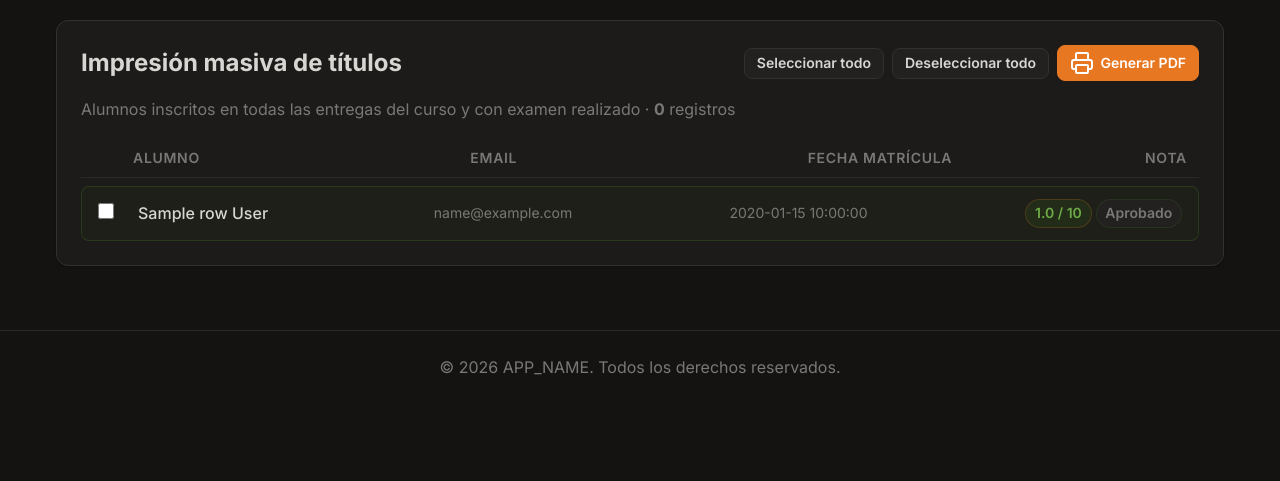
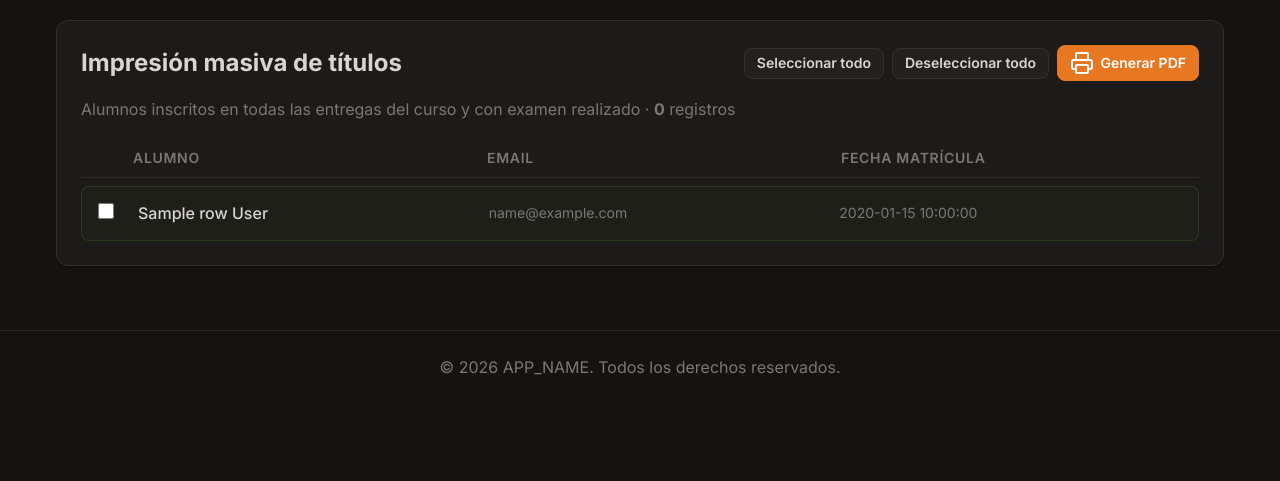
Before and after one commit to jordifnz/rsgrup, a PHP site: template templates/admin/titles_bulk.php in a window 1280 px wide. Shown: the part 103-584 px from the top of the page. Run offline with PHP 8.4, Linux system fonts and the light colour scheme; the template is opened without the code that fills it: most values are stand-ins (such as "Sample title", 1, 10 or a date in 2020); data that the repository does not hold is empty; some libraries are stand-ins or nearby versions; some web fonts are replaced.

Commit message:
fix: quitar columna Nota de títulos-masivos

```diff
--- a/templates/admin/titles_bulk.php
+++ b/templates/admin/titles_bulk.php
@@ -57,17 +57,16 @@ $pages    = $total > 0 ? (int)ceil($total / $perPage) : 1;
         <div class="delivery-list">
 
           <!-- Cabecera de tabla -->
-          <div style="display:grid;grid-template-columns:2rem 1fr 1fr 1fr auto;gap:var(--space-2);padding:var(--space-2) var(--space-3);font-size:var(--text-xs);font-weight:600;text-transform:uppercase;letter-spacing:.05em;color:var(--color-text-muted);border-bottom:1px solid var(--color-divider)">
+          <div style="display:grid;grid-template-columns:2rem 1fr 1fr 1fr;gap:var(--space-2);padding:var(--space-2) var(--space-3);font-size:var(--text-xs);font-weight:600;text-transform:uppercase;letter-spacing:.05em;color:var(--color-text-muted);border-bottom:1px solid var(--color-divider)">
             <span></span>
             <span>Alumno</span>
             <span>Email</span>
             <span>Fecha matrícula</span>
-            <span>Nota</span>
           </div>
 
           <?php foreach ($rows as $row): ?>
           <?php $bulkKey = (int)$row['user_id'] . '_' . (int)$row['course_id']; ?>
-          <div class="delivery-row enrolled" style="display:grid;grid-template-columns:2rem 1fr 1fr 1fr auto;gap:var(--space-2);align-items:center">
+          <div class="delivery-row enrolled" style="display:grid;grid-template-columns:2rem 1fr 1fr 1fr;gap:var(--space-2);align-items:center">
             <div>
               <input type="checkbox" name="bulk_keys[]" value="<?= htmlspecialchars($bulkKey) ?>"
                      class="bulk-check" style="width:16px;height:16px;cursor:pointer;accent-color:var(--color-primary)">
@@ -80,18 +79,6 @@ $pages    = $total > 0 ? (int)ceil($total / $perPage) : 1;
             </div>
             <div style="font-size:var(--text-xs);color:var(--color-text-muted)">
               <?= htmlspecialchars($row['enrolled_at']) ?>
-            </div>
-            <div style="font-size:var(--text-xs);white-space:nowrap">
-              <?php if ($row['score'] !== null): ?>
-                <span class="badge badge-score"><?= number_format((float)$row['score'] / 10, 1) ?> / 10</span>
-                <?php if ((float)$row['score'] >= $passingScore): ?>
-                  <span class="badge badge-success">Aprobado</span>
-                <?php else: ?>
-                  <span class="badge" style="background:rgba(161,44,123,.1);color:#a12c7b;border-color:rgba(161,44,123,.2)">Suspenso</span>
-                <?php endif; ?>
-              <?php else: ?>
-                <span class="badge badge-muted">Sin nota</span>
-              <?php endif; ?>
             </div>
           </div>
           <?php endforeach; ?>
```
